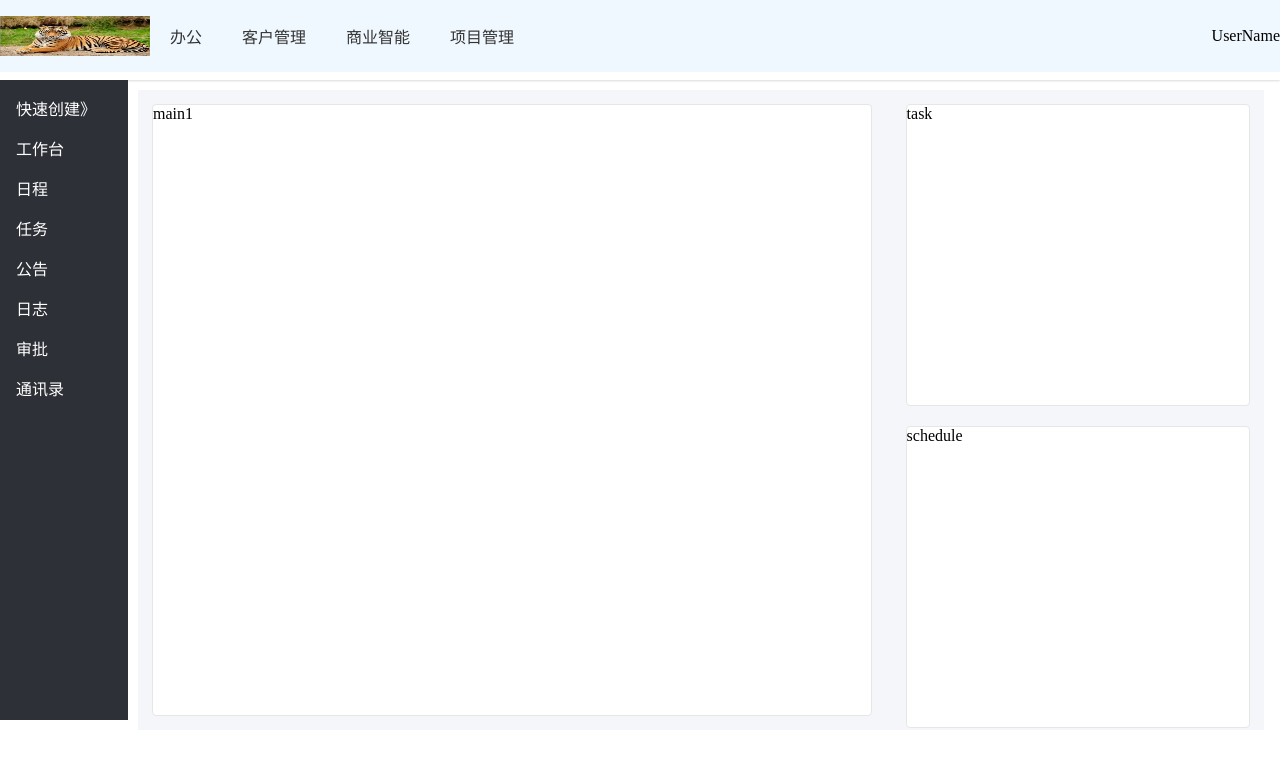
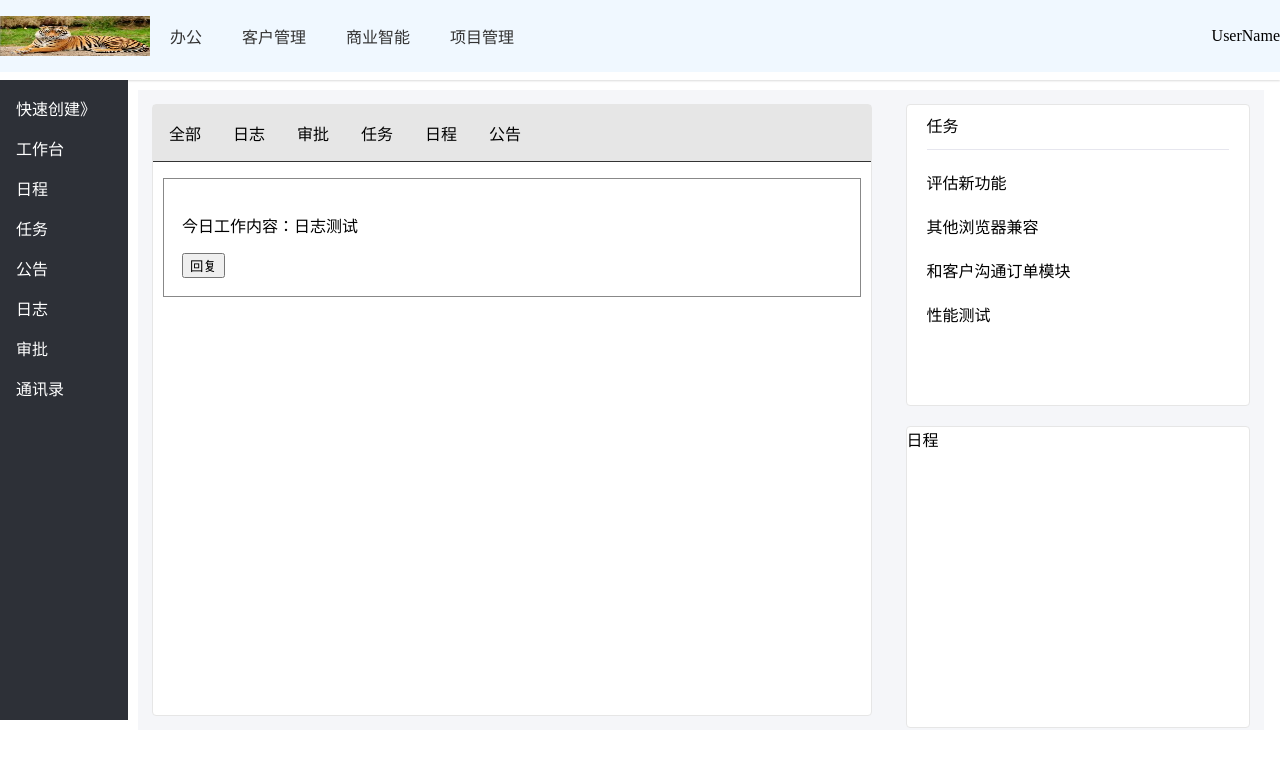
Before and after one commit to szhang6/test-ngx-cookie-service, an Angular app: page / in a window 1280 px wide. Shown: the top 766 px of the page. Built offline with nearby package versions, Linux system fonts and the light colour scheme; what ngx-cookie-service would draw is missing.

Commit message:
Add content for left section and right section

```diff
--- a/src/app/app.component.css
+++ b/src/app/app.component.css
@@ -74,6 +74,30 @@
     border-radius: 4px;
 }
 
+.el-tabs {
+
+}
+
+.el-tabs__header {
+    display: flex;
+    background: #e6e6e6;
+    border-bottom: 1px solid #333;
+}
+
+.el-tabs__header > div {
+    margin: 16px;
+}
+
+.el-tabs__content {
+    margin-top: 16px;
+}
+
+.list-cell {
+    margin: 10px;
+    padding: 18px;
+    border: 1px solid #888888;
+}
+
 .right-content {
     width: 370px;
     margin: 14px;
@@ -87,6 +111,22 @@
     height: 300px;
 }
 
+.task-inner {
+    display: flex;
+    flex-direction: column;
+}
+
+.task-title {
+    margin: 0 20px;
+    height: 44px;
+    line-height: 44px;
+    border-bottom: 1px solid #e6e6ee;
+}
+
+.content-item {
+    margin: 20px;
+}
+
 .schedule {
     background: #fff;
     border: 1px solid #e6e6e6;
--- a/src/app/app.component.html
+++ b/src/app/app.component.html
@@ -29,11 +29,55 @@
   <div class="app-container-main">
     <div class="workbench">
       <div class="tabs-box">
-        <div class="main1">main1</div>
+        <div class="el-tabs">
+          <div class="el-tabs__header">
+            <div class="tab-0">全部</div>
+            <div class="tab-1">日志</div>
+            <div class="tab-2">审批</div>
+            <div class="tab-3">任务</div>
+            <div class="tab-4">日程</div>
+            <div class="tab-5">公告</div>
+          </div>
+          <div class="el-tabs__content">
+            <div class="list-cell">
+              <div class="list-cell__content">
+                <div class="header">
+                  <div class="header-img"></div>
+                  <div class="header-row"></div>
+                </div>
+                <div class="text">
+                  <p>
+                    <span>今日工作内容：</span>日志测试
+                  </p>
+                </div>
+              </div>
+              <div class="list-cell__footer">
+                <button>
+                  <span>回复</span>
+                </button>
+              </div>
+            </div>
+          </div>
+        </div>
       </div>
       <div class="right-content">
-        <div class="task">task</div>
-        <div class="schedule">schedule</div>
+        <div class="task">
+          <div class="task-inner">
+            <div class="task-title">任务</div>
+            <div class="task-content">
+              <div class="content-item">评估新功能</div>
+              <div class="content-item">其他浏览器兼容</div>
+              <div class="content-item">和客户沟通订单模块</div>
+              <div class="content-item">性能测试</div>
+            </div>
+          </div>
+        </div>
+        <div class="schedule">
+          <div class="schedule-calendar">
+            <div class="title">日程</div>
+            <div class="content"></div>
+          </div>
+        </div>
       </div>
     </div>
   </div>
```
